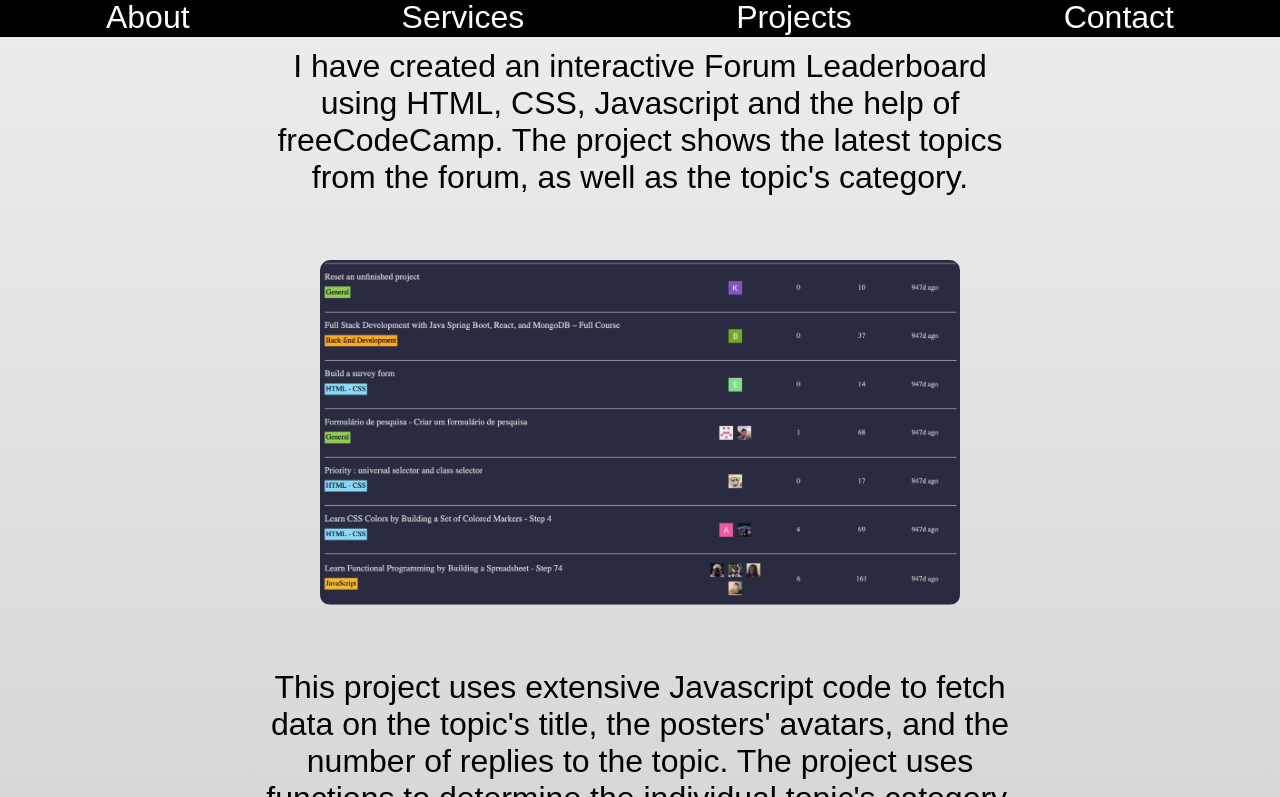
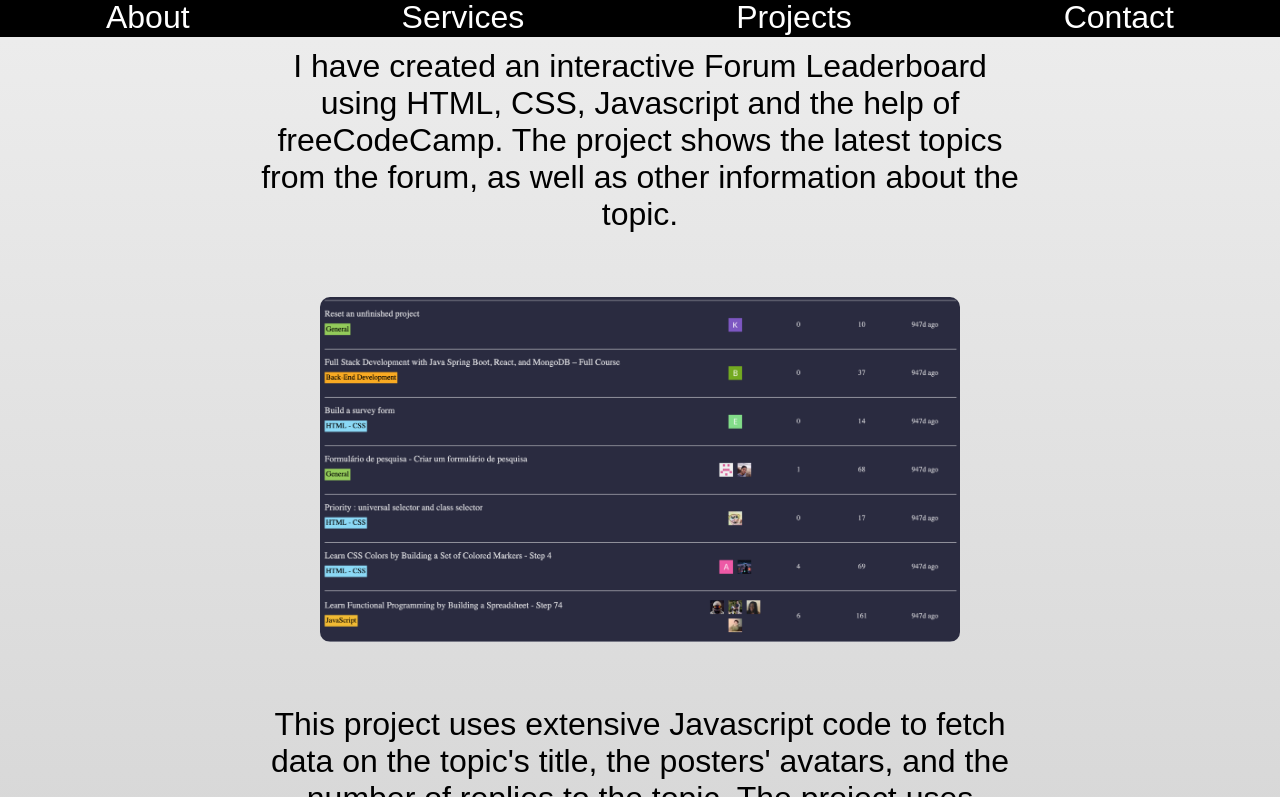
Before and after one commit to haydencoding33/Portfolio, a plain HTML site: page index.html in a window 1280 px wide. Both pictures are taken after a click on the button 1024 px from the left and 2335 px from the top of the page. Shown: the part 2538-3335 px from the top of the page. Drawn offline with Linux system fonts and the light colour scheme.

Commit message:
Revise Forum Leaderboard project description
Updated description of the Forum Leaderboard project to include more information about the topics.

```diff
--- a/index.html
+++ b/index.html
@@ -68,7 +68,7 @@
             <a class="project-link" href="https://github.com/haydencoding333/complaintForm" target="_blank">The code used for this project can be found here</a>
         </div>
         <div id="forum-leaderboard-div" class="project-div animate" aria-hidden="true">
-            <p class="section-p projects-first-p">I have created an interactive Forum Leaderboard using HTML, CSS, Javascript and the help of freeCodeCamp. The project shows the latest topics from the forum, as well as the topic's category.</p>
+            <p class="section-p projects-first-p">I have created an interactive Forum Leaderboard using HTML, CSS, Javascript and the help of freeCodeCamp. The project shows the latest topics from the forum, as well as other information about the topic.</p>
             <img id="forum-leaderboard-screenshot" src="screenshots/forumLeaderboard2.png" alt="Screenshots of more topics posted on the forum.">
             <p class="section-p">This project uses extensive Javascript code to fetch data on the topic's title, the posters' avatars, and the number of replies to the topic. The project uses functions to determine the individual topic's category, views, and calculates when the topic was last interacted with.</p>
             <a class="project-link" href="https://github.com/haydencoding33/forumLeaderboard" target="_blank">The code used for this project can be found here</a>
```
